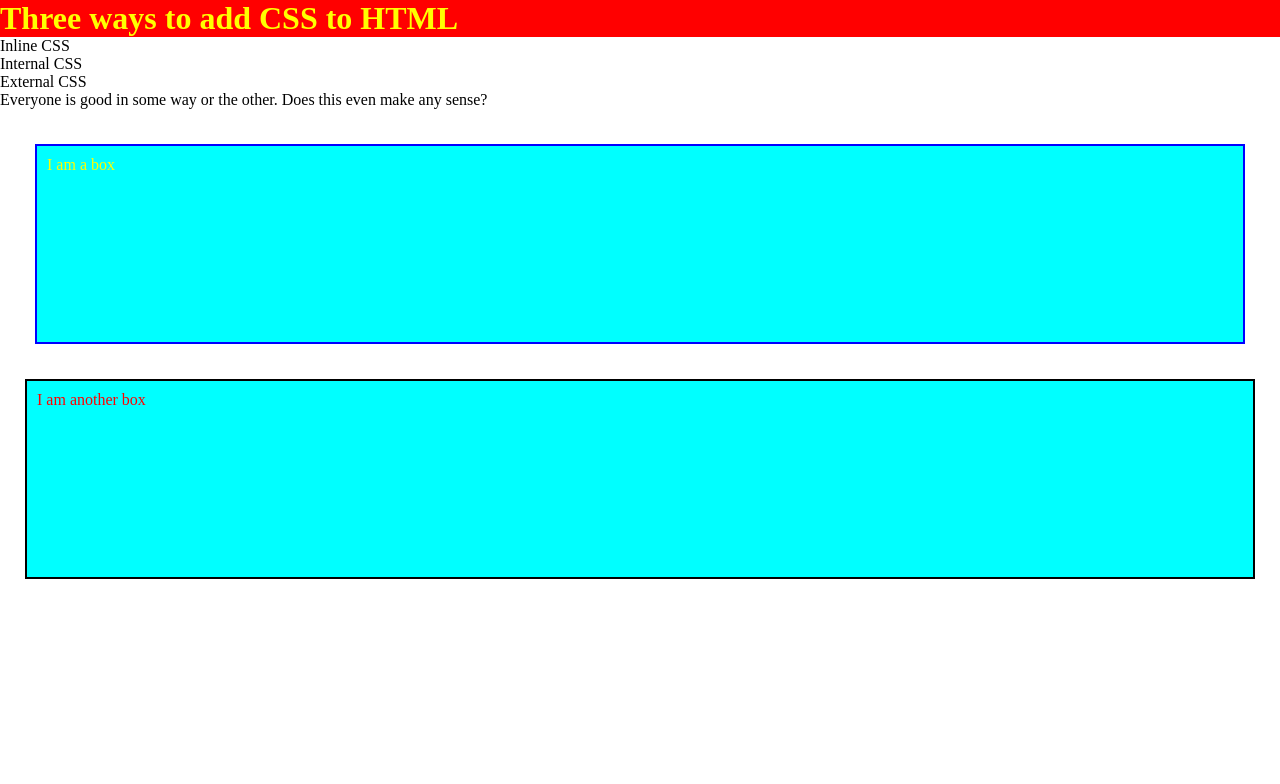
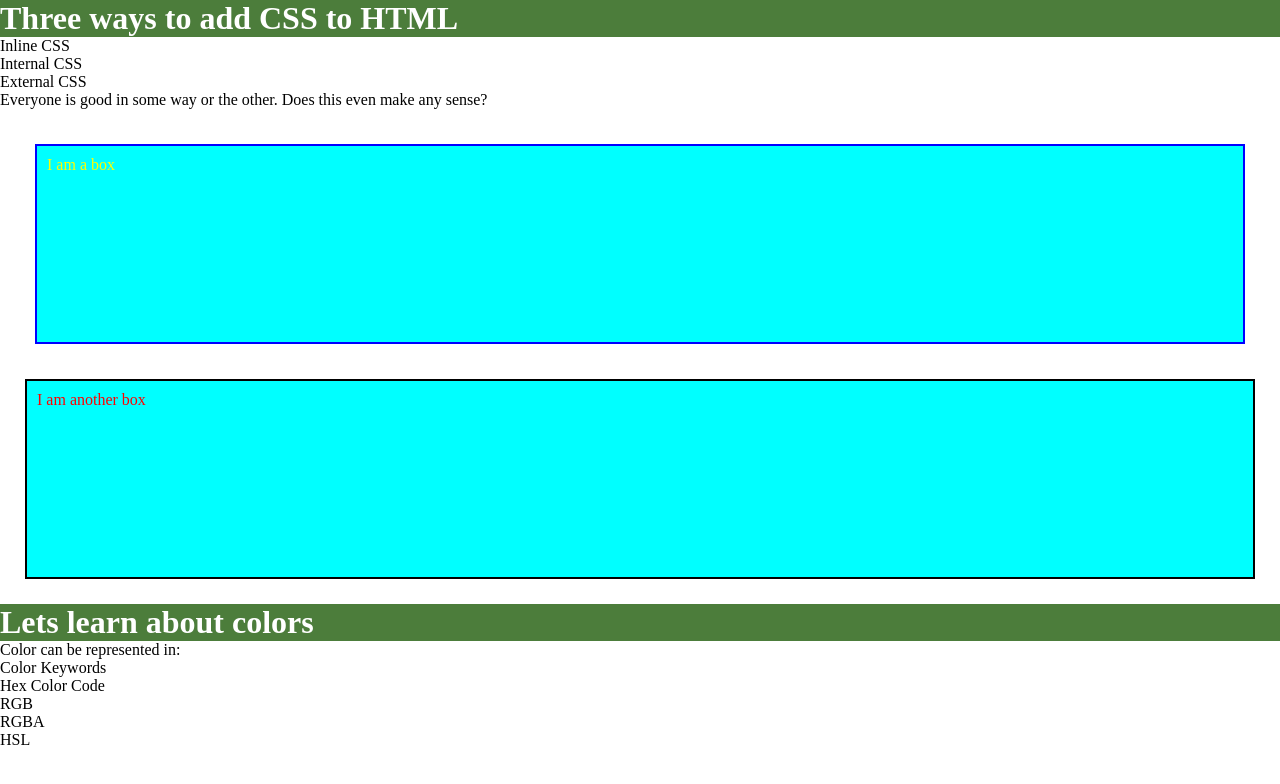
Before and after one commit to arbajkhan23/Sigma-Web-Development, a plain HTML site: page Development-css/index.html in a window 1280 px wide. Drawn offline with Linux system fonts and the light colour scheme.

Commit message:
color proprits

```diff
--- a/Development-css/index.html
+++ b/Development-css/index.html
@@ -4,40 +4,7 @@
     <meta charset="UTF-8" />
     <meta name="viewport" content="width=device-width, initial-scale=1.0" />
     <title>Document</title>
-    <!-- <style>
-        h1{
-            background-color: red;
-            color: yellow;
-        }
-
-    </style> -->
     <link rel="stylesheet" href="style.css" />
-    <style>
-      * {
-        margin: 0;
-        padding: 0;
-      }
-
-      .box {
-        background-color: aqua;
-      }
-      .box1 {
-        color: yellow;
-        padding: 10px;
-        margin: 35px;
-        border: 2px solid blue;
-        height: 200px;
-        box-sizing: border-box;
-      }
-      .box2 {
-        color: red;
-        padding: 10px;
-        margin: 25px;
-        border: 2px solid black;
-        height: 200px;
-        box-sizing: border-box;
-      }
-    </style>
   </head>
   <body>
     <!-- <h1 style="color: yellow;background-color: red;">Three ways to add CSS to HTML</h1> -->
@@ -55,5 +22,17 @@
 
     <div class="box box1">I am a box</div>
     <div class="box box2">I am another box</div>
+
+       <h1>Lets learn about colors</h1>
+    <p>
+        Color can be represented in:
+        <ol>
+            <li>Color Keywords</li>
+            <li>Hex Color Code</li>
+            <li>RGB</li>
+            <li>RGBA</li>
+            <li>HSL</li>
+        </ol>
+    </p>
   </body>
 </html>
--- a/Development-css/style.css
+++ b/Development-css/style.css
@@ -1,4 +1,34 @@
-h1{
-    background-color: red;
-    color: yellow;
-}
+      * {
+        margin: 0;
+        padding: 0;
+      }
+
+      .box {
+        background-color: aqua;
+      }
+      .box1 {
+        color: yellow;
+        padding: 10px;
+        margin: 35px;
+        border: 2px solid blue;
+        height: 200px;
+        box-sizing: border-box;
+      }
+      .box2 {
+        color: red;
+        padding: 10px;
+        margin: 25px;
+        border: 2px solid black;
+        height: 200px;
+        box-sizing: border-box;
+      }
+
+              /* https://codepen.io/web-dot-dev/pen/ZELGraM */
+        h1 {
+            /* color:darkred; */
+            /* color: #0BEE0B; */
+            /* color: rgb(76, 125, 59); */
+            /* color: rgba(255, 22, 5, 0.175) */
+            color: hsl(0, 0%, 100%);
+            background-color: rgb(76, 125, 59);
+        }
```
